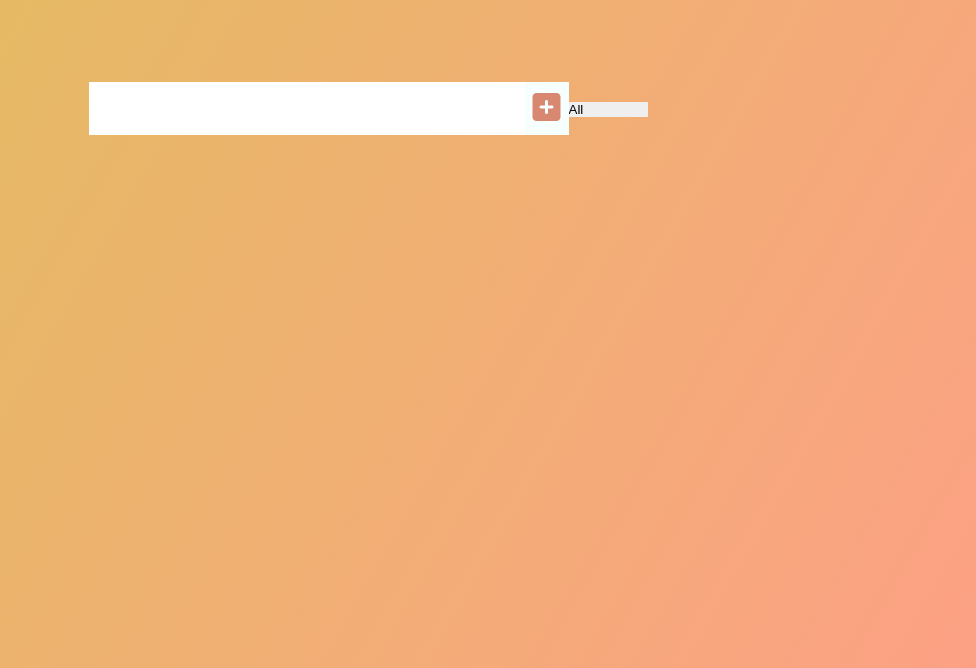
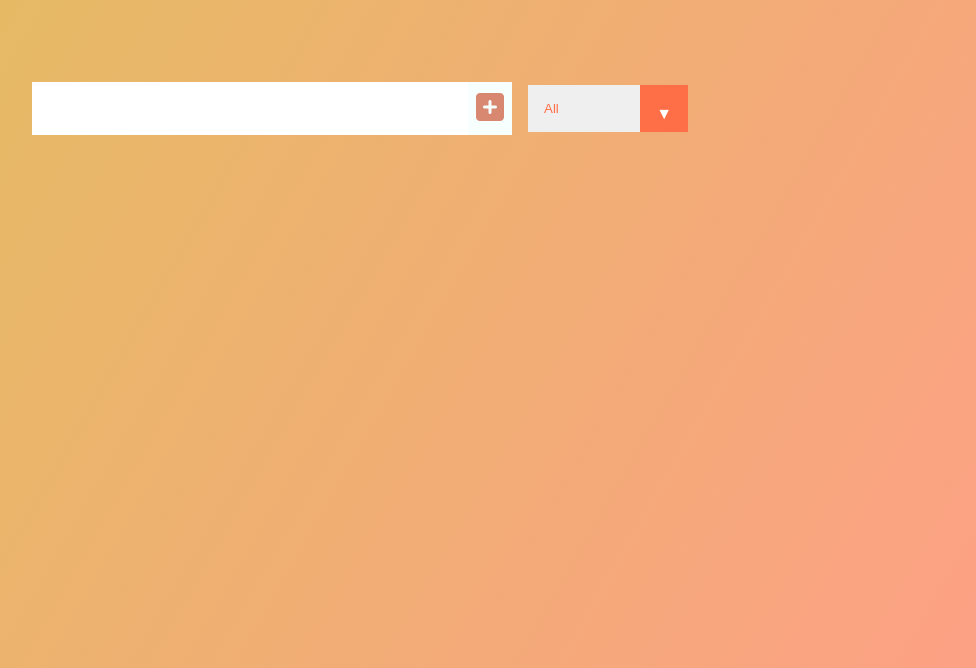
Before and after one commit to developer-rak/To-Do-List-Vanila-JS-developer-rak, a plain HTML site: page index.html in a window 1280 px wide. Shown: the part 132-800 px from the top of the page, without its empty margins (272-1248 px from the left). Drawn offline with Linux system fonts and the light colour scheme.

Commit message:
added some style for select

```diff
--- a/style.css
+++ b/style.css
@@ -105,3 +105,26 @@ select {
     outline: none;
     border: none;
 }
+
+.select {
+    margin: 1rem;
+    position: relative;
+    overflow: hidden;
+}
+
+select {
+    color: #ff6f47;
+    width: 10rem;
+    cursor: pointer;
+    padding: 1rem;
+}
+
+.select::after {
+    content: "\25BC";
+    position: absolute;
+    background: #ff6f47;
+    top: 0;
+    right: 0;
+    padding: 1rem;
+    pointer-events: none;
+}
```
